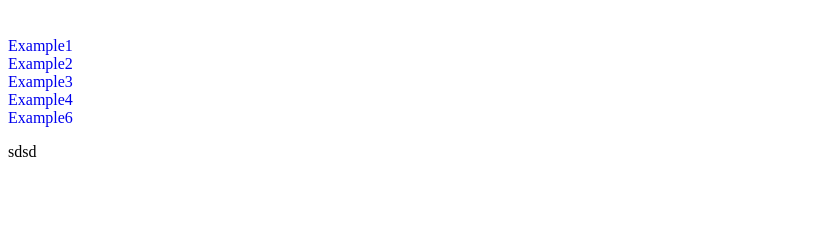
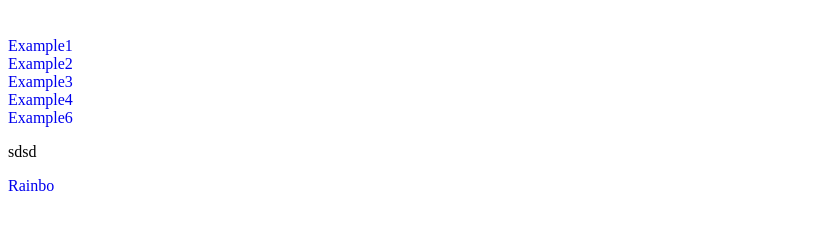
Before and after one commit to ayhamjameel1/TX, a plain HTML site: page index.html in a window 1280 px wide. Shown: the part 61-290 px from the top of the page, without its empty margins (0-832 px from the left). Drawn offline with Linux system fonts and the light colour scheme.

Commit message:
Update index.html

```diff
--- a/index.html
+++ b/index.html
@@ -24,5 +24,6 @@
         <br>
         <a href="EX6.html">Example6</a>
         <p>sdsd</p>
+        <a href="asd.html">Rainbo</a>
     </body>
 </html>
```
